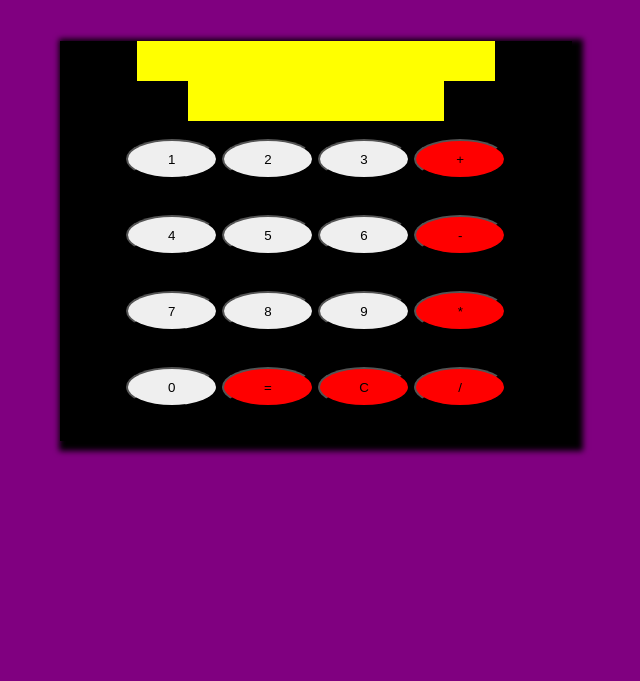
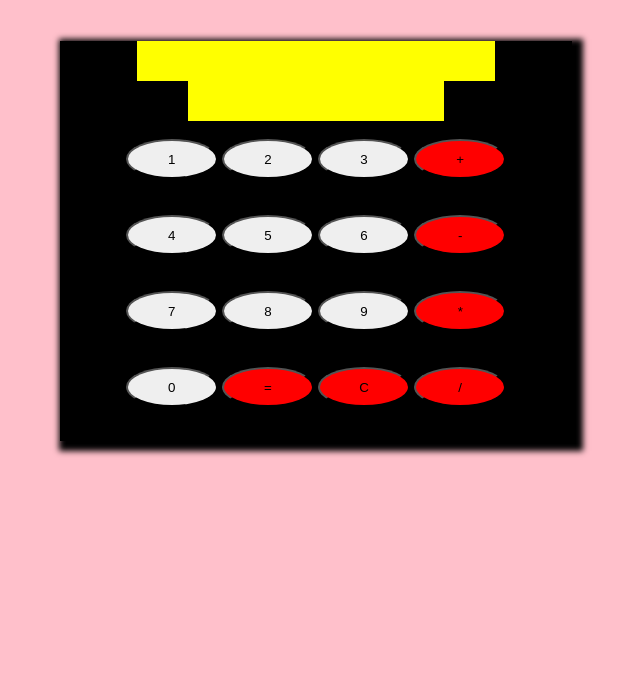
Before and after one commit to choudhary-robin/Rob_u_lator, a plain HTML site: page index.html in a window 1280 px wide. Shown: the part 119-800 px from the top of the page, without its empty margins (324-964 px from the left). Drawn offline with Linux system fonts and the light colour scheme.

Commit message:
Update index.html

```diff
--- a/index.html
+++ b/index.html
@@ -38,7 +38,7 @@ document.getElementById("a").style.fontSize="200%";
 </script>
 </head>
 
-<body align="center" style="background-color:purple">
+<body align="center" style="background-color:pink">
 <div id="m" align="center" style="background-color:black">
 <div id="a" style="width:70%;height:10%" ></div>
 <div id="b" style="width:50%;height:10%" ></div><br>
```
